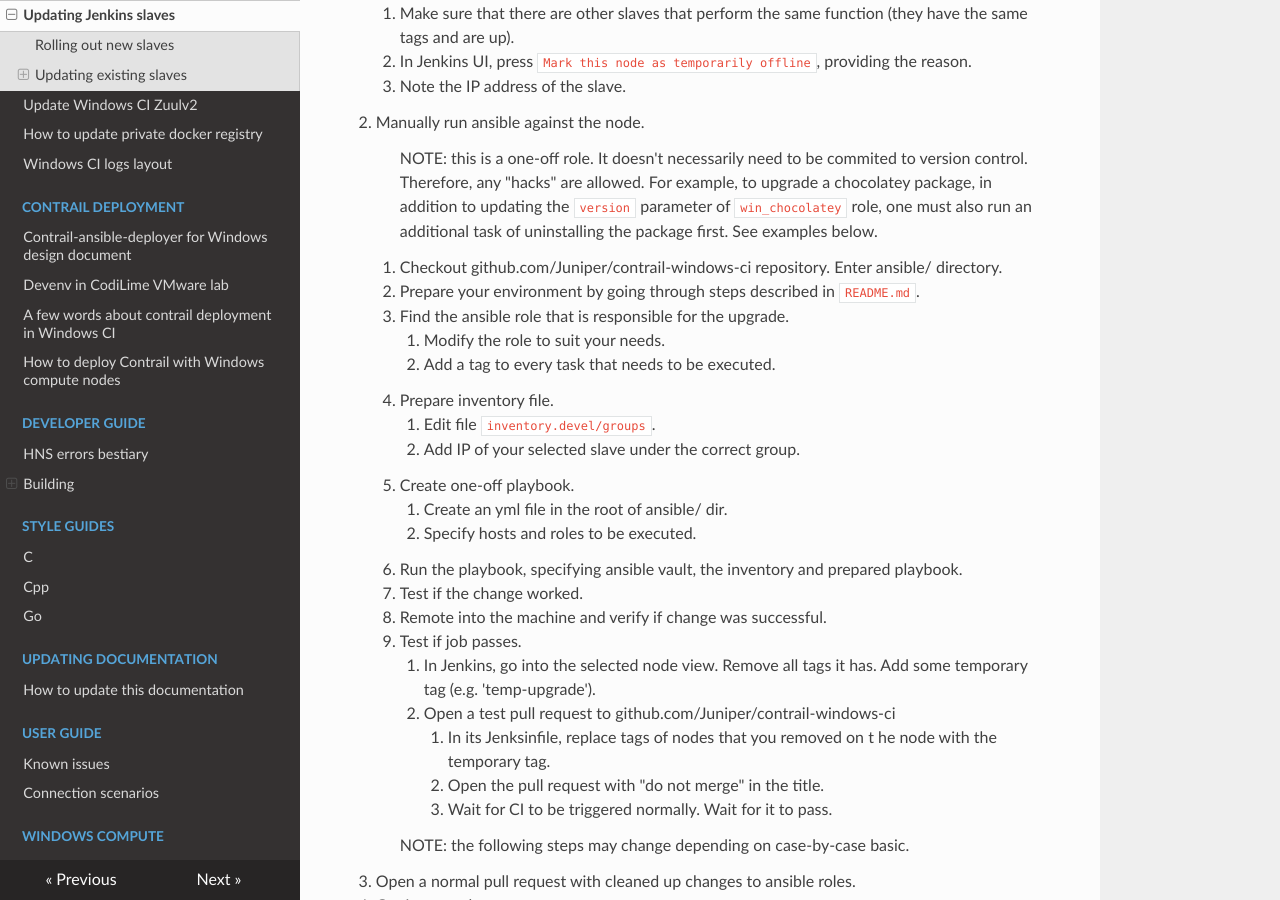
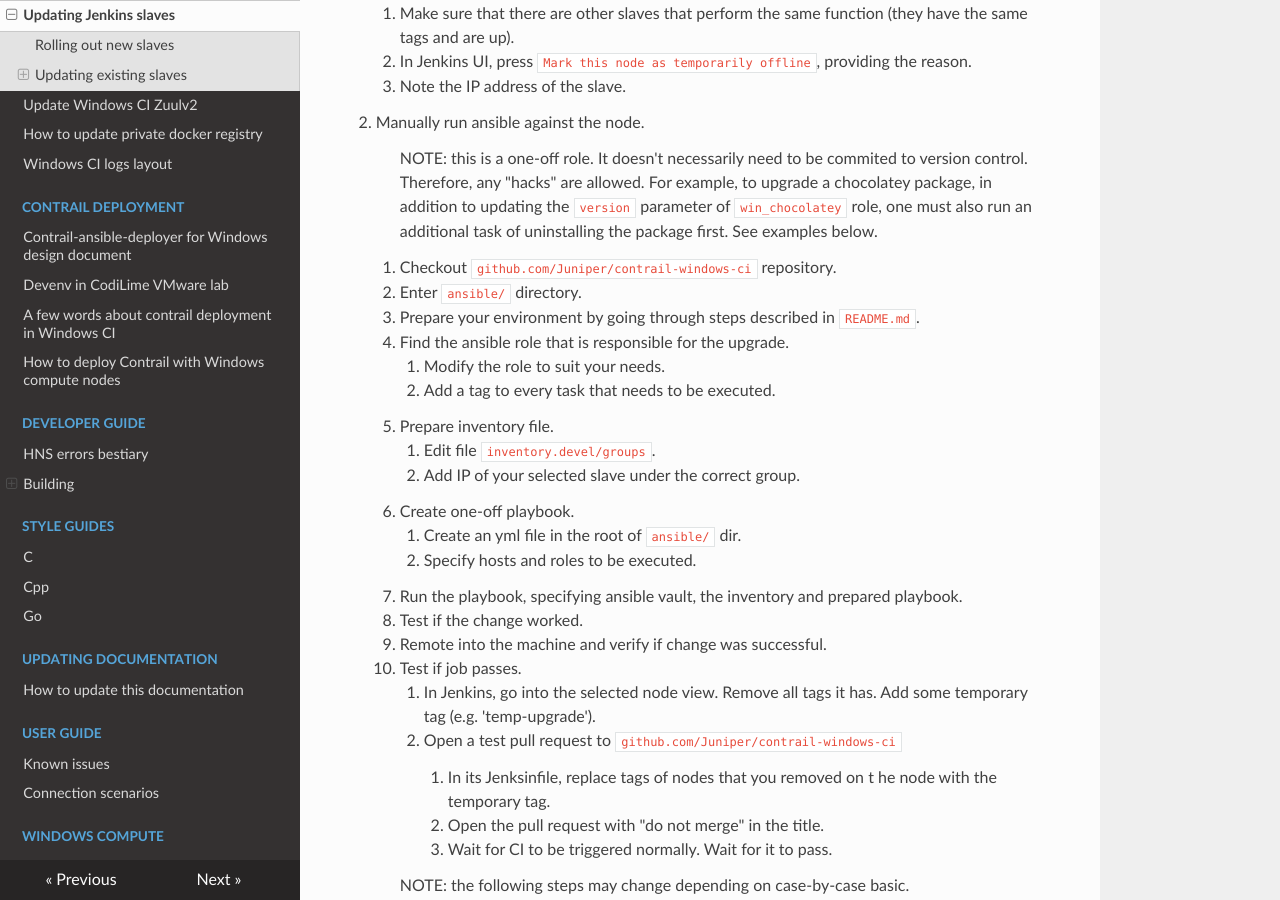
Before and after one commit to piotr-szuberski/contrail-windows-docs, an MkDocs documentation site: the page built from doc/ci_admin_guide/Update_Jenkins_slaves.md, in a window 1280 px wide and 900 px high, scrolled down 632 px. Built offline with MkDocs 1.6.1, drawn with Linux system fonts in a browser that asks for light colours; nearby versions of some CDN libraries.

Commit message:
Backtics.

```diff
--- a/doc/ci_admin_guide/Update_Jenkins_slaves.md
+++ b/doc/ci_admin_guide/Update_Jenkins_slaves.md
@@ -46,14 +47,14 @@
         1. Edit file `inventory.devel/groups`.
         1. Add IP of your selected slave under the correct group.
     1. Create one-off playbook.
-        1. Create an yml file in the root of ansible/ dir.
+        1. Create an yml file in the root of `ansible/` dir.
         1. Specify hosts and roles to be executed.
     1. Run the playbook, specifying ansible vault, the inventory and prepared playbook.
 1. Test if the change worked.
     1. Remote into the machine and verify if change was successful.
     1. Test if job passes.
         1. In Jenkins, go into the selected node view. Remove all tags it has. Add some temporary tag (e.g. 'temp-upgrade').
-        1. Open a test pull request to github.com/Juniper/contrail-windows-ci
+        1. Open a test pull request to `github.com/Juniper/contrail-windows-ci`
             1. In its Jenksinfile, replace tags of nodes that you removed on t he node with the temporary tag.
             1. Open the pull request with "do not merge" in the title.
             1. Wait for CI to be triggered normally. Wait for it to pass.
```
Also changed, not shown: other parts of doc/ci_admin_guide/Update_Jenkins_slaves.md (+2 -1 lines).
